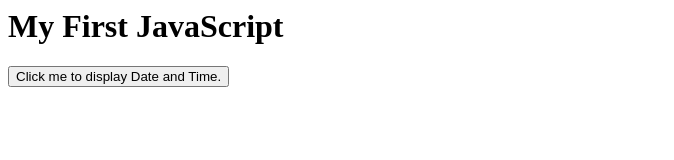
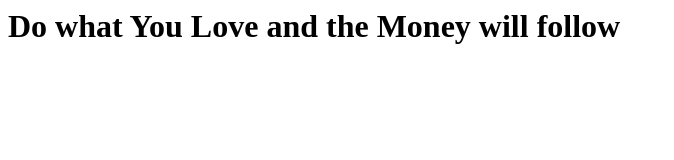
Before and after one commit to evanwu520/evanwu520.github.io, a plain HTML site: page index.html in a window 1280 px wide. Shown: the whole page, without its empty margins (0-674 px from the left). Drawn offline with Linux system fonts and the light colour scheme.

Commit message:
Update index.html

```diff
--- a/index.html
+++ b/index.html
@@ -22,13 +22,9 @@ console.log(eval('2 + 2'));
 
 <body>
 
-<h1>My First JavaScript</h1>
+<h1>Do what You Love and the Money will follow</h1>
 
 
-
-<button type="button"
-onclick="document.getElementById('demo').innerHTML = Date()">
-Click me to display Date and Time.</button>
 
 <p id="demo"></p>
 
```
